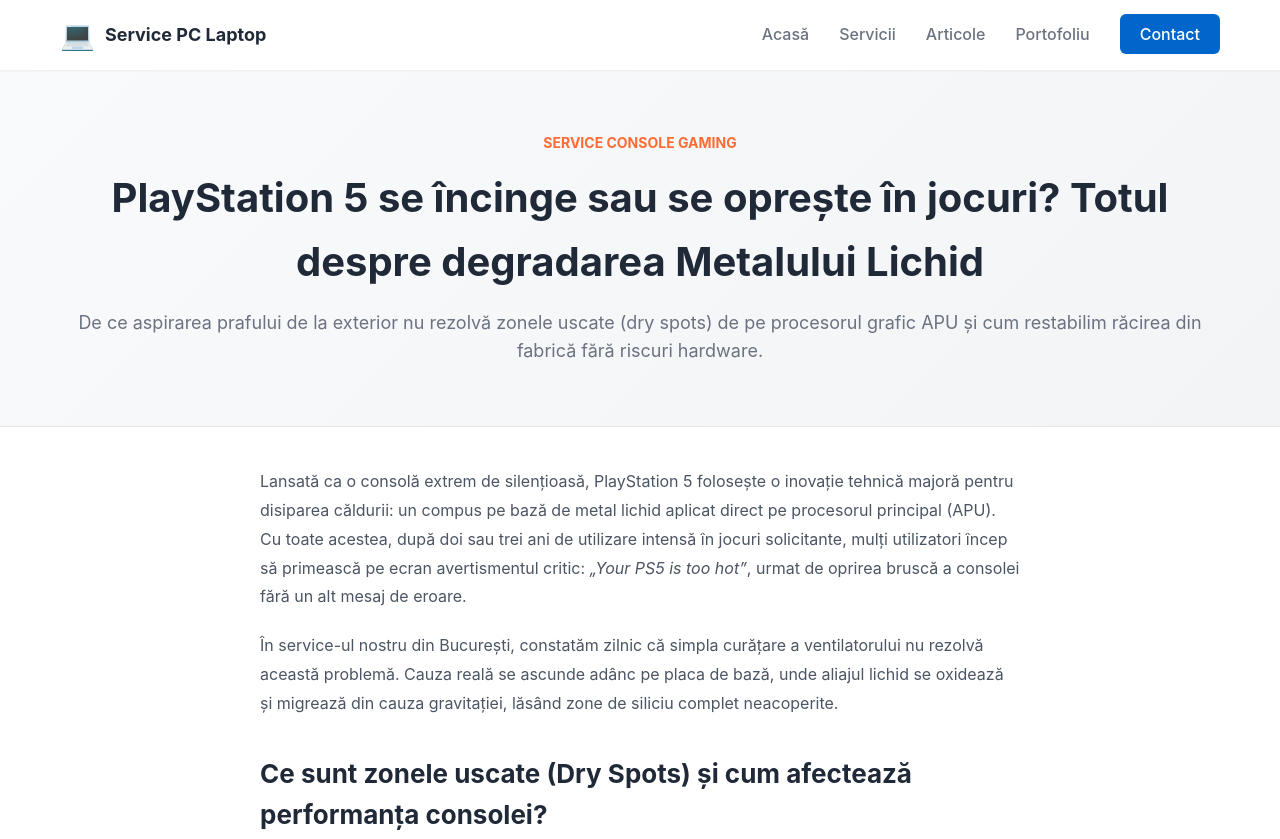
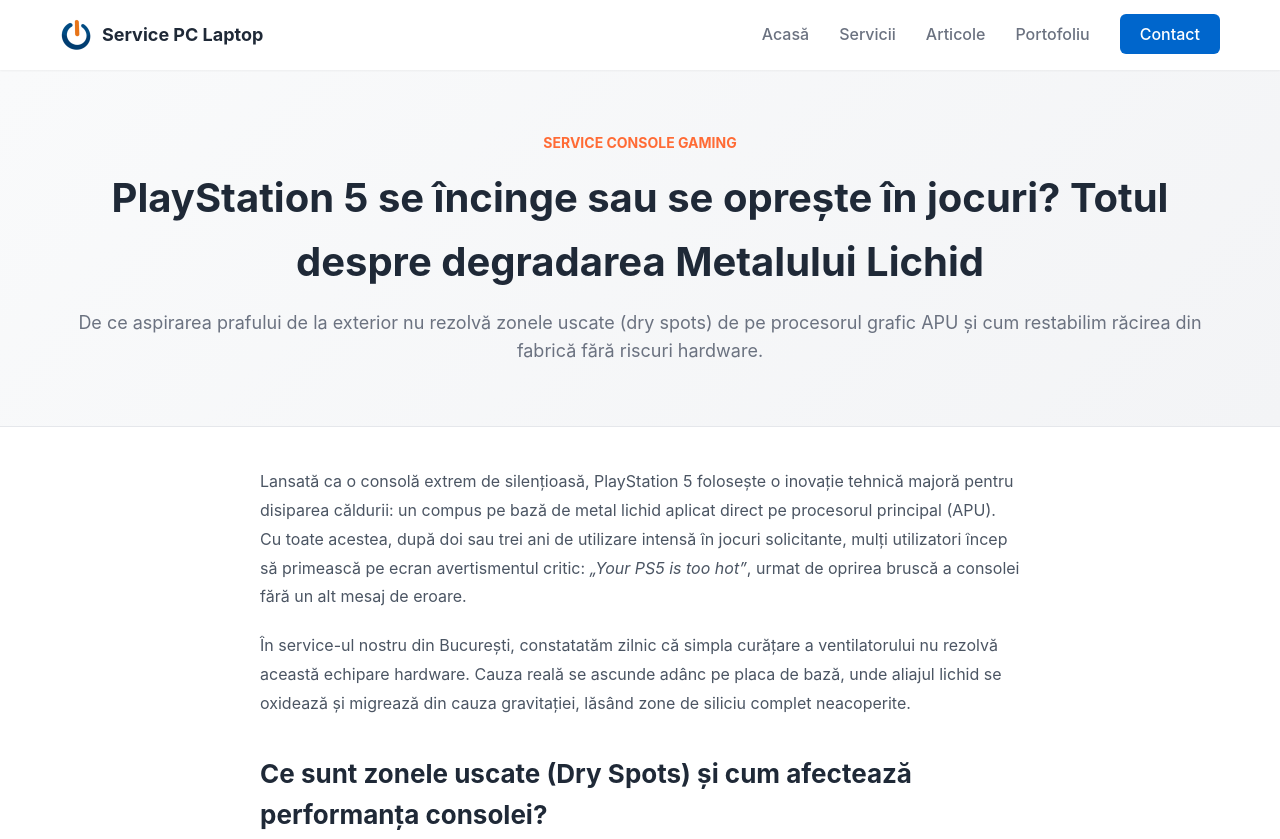
Before and after one commit to doradosystemsro/servicepclaptop, a plain HTML site: page curatare-schimbare-pasta-termica-playstation-5.html in a window 1280 px wide. Shown: the top 839 px of the page. Drawn offline with Linux system fonts and the light colour scheme.

Commit message:
Update curatare-schimbare-pasta-termica-playstation-5.html

```diff
--- a/curatare-schimbare-pasta-termica-playstation-5.html
+++ b/curatare-schimbare-pasta-termica-playstation-5.html
@@ -6,10 +6,21 @@
     <meta name="description" content="Consola PS5 se oprește singură în jocuri sau a devenit zgomotoasă? Află cum rezolvăm supraîncălzirea prin curățarea oxidului și aplicarea de metal lichid.">
     <meta name="keywords" content="curatare ps5 bucuresti, metal lichid playstation 5, eroare supraincalzire ps5, service console sector 6, reparatie hdmi ps5">
     <meta name="robots" content="index, follow">
+
     <meta property="og:title" content="Mentenanță Avansată PlayStation 5: Curățare și Metal Lichid">
     <meta property="og:description" content="Procedura completă de service pentru deblocarea termică a consolelor PS5 și PS4 în service-ul nostru.">
+    <meta property="og:type" content="article">
+    <meta property="og:url" content="https://servicepclaptop.com/curatare-schimbare-pasta-termica-playstation-5.html">
+
+    <meta property="og:image" content="https://servicepclaptop.com/images/curatare-ps5-metal-lichid-oxidat.jpeg">
+    <meta property="og:image:type" content="image/png">
+    <meta property="og:image:width" content="512">
+    <meta property="og:image:height" content="512">
+
     <title>Curățare și Schimbare Metal Lichid PlayStation 5 | Service PC Laptop</title>
     <link rel="canonical" href="https://servicepclaptop.com/curatare-schimbare-pasta-termica-playstation-5.html">
+
+    <link rel="icon" type="image/png" href="images/favicon-logo-service-pc-laptop.png">
 
     <link rel="stylesheet" href="assets/css/style.css">
 
@@ -31,8 +42,8 @@
 <body>
     <nav class="navbar">
         <div class="nav-container">
-            <a href="index.html" class="logo">
-                <span class="logo-icon">💻</span>
+            <a href="index.html" class="logo" style="display: inline-flex; align-items: center; gap: 10px; text-decoration: none;">
+                <img src="images/favicon-logo-service-pc-laptop.png" alt="Logo Service PC Laptop" style="height: 32px; width: auto; display: block;">
                 <span class="logo-text">Service PC Laptop</span>
             </a>
             <ul class="nav-links">
@@ -57,7 +68,7 @@
         <div class="article-content" data-editable="source" data-path="curatare-schimbare-pasta-termica-playstation-5.html" data-key="intro-text">
             <p>Lansată ca o consolă extrem de silențioasă, PlayStation 5 folosește o inovație tehnică majoră pentru disiparea căldurii: un compus pe bază de metal lichid aplicat direct pe procesorul principal (APU). Cu toate acestea, după doi sau trei ani de utilizare intensă în jocuri solicitante, mulți utilizatori încep să primească pe ecran avertismentul critic: <em>„Your PS5 is too hot”</em>, urmat de oprirea bruscă a consolei fără un alt mesaj de eroare.</p>
 
-            <p>În service-ul nostru din București, constatăm zilnic că simpla curățare a ventilatorului nu rezolvă această problemă. Cauza reală se ascunde adânc pe placa de bază, unde aliajul lichid se oxidează și migrează din cauza gravitației, lăsând zone de siliciu complet neacoperite.</p>
+            <p>În service-ul nostru din București, constatatăm zilnic că simpla curățare a ventilatorului nu rezolvă această echipare hardware. Cauza reală se ascunde adânc pe placa de bază, unde aliajul lichid se oxidează și migrează din cauza gravitației, lăsând zone de siliciu complet neacoperite.</p>
 
             <h2>Ce sunt zonele uscate (Dry Spots) și cum afectează performanța consolei?</h2>
             <p>Spre deosebire de pasta termică clasică folosită pe PS4, metalul lichid folosit în cazul consolelor PS5 tinde să se adune spre marginile barierei de protecție dacă consola este ținută exclusiv în poziție verticală. Ciclurile extreme de temperatură creează pete de oxidare pe talpa radiatorului de cupru nichelat. Acest fenomen izolează termic porțiuni din procesor.</p>
@@ -79,11 +90,10 @@
             <div class="note-box">
                 <p>🔧 Lucrările pentru consolele PlayStation 5 și PlayStation 4 se execută exclusiv în service-ul nostru situat în București, Sector 6, Strada Aleșd nr. 10. Oferim transparență deplină și îți trimitem fotografii clare din timpul reparației direct pe WhatsApp. Verifică detaliile pe pagina noastră principală de <a href="servicii.html" class="article-link">servicii reparații hardware</a>.</p>
             </div>
-<!-- CASETA PRODUS / SERVICIU DETALIAT - CURATARE PLAYSTATION 5 -->
+
             <div class="ps5-service-box" style="background: var(--bg-light, #f9fafb); border: 1px solid var(--border, #e5e7eb); border-radius: var(--radius-lg, 12px); padding: 30px; margin: 30px 0; box-shadow: var(--shadow, 0 4px 6px -1px rgba(0,0,0,0.1));">
                 <div style="display: flex; flex-wrap: wrap; gap: 25px; align-items: center;">
 
-        <!-- Zona Text / Specificații Operatiune -->
                     <div style="flex: 1; min-width: 280px;">
                         <span style="color: var(--secondary, #ef4444); font-weight: 700; font-size: 13px; text-transform: uppercase; letter-spacing: 0.5px;">Pachet Curatare Consola PS5</span>
                         <h3 style="font-size: 22px; margin: 8px 0 12px 0; color: var(--text-dark, #1f2937); text-align: left;">Curățare Hardware Profesională & Revizie Metal Lichid PS5</h3>
@@ -98,10 +108,8 @@
                         </ul>
                     </div>
 
-        <!-- Zona Preț & Acțiune Rapidă -->
                     <div style="min-width: 200px; text-align: center; background: #ffffff; padding: 25px; border-radius: var(--radius, 8px); border: 1px solid var(--border, #e5e7eb); flex-grow: 0;">
                         <span style="font-size: 14px; color: var(--text-light, #6b7280); display: block; margin-bottom: 5px;">Manoperă + Materiale</span>
-            <!-- Preț standard estimat pentru revizia completă de metal lichid și dezasamblare totală -->
                         <div style="font-size: 32px; font-weight: 800; color: var(--text-dark, #1f2937); margin-bottom: 15px;">
                             350 <span style="font-size: 18px; font-weight: 600;">RON</span>
                         </div>
@@ -115,6 +123,7 @@
 
                 </div>
             </div>
+
             <h2>Nu amâna intervenția: Riscurile degradării permanente a APU-ului</h2>
             <p>Utilizarea unei console care se oprește repetat din cauza căldurii accelerează degradarea bilelor de cositor de sub procesor (fenomen ce necesită reballing) sau poate duce la fisurarea internă a siliciului. Dacă ai observat că ventilatorul a început să se audă ca o turbină sau jocurile se blokează după doar 15-20 de minute, sistemul tău cere o revizie termică urgentă.</p>
 
```
Lines whose indentation alone changed are shown as unchanged.
